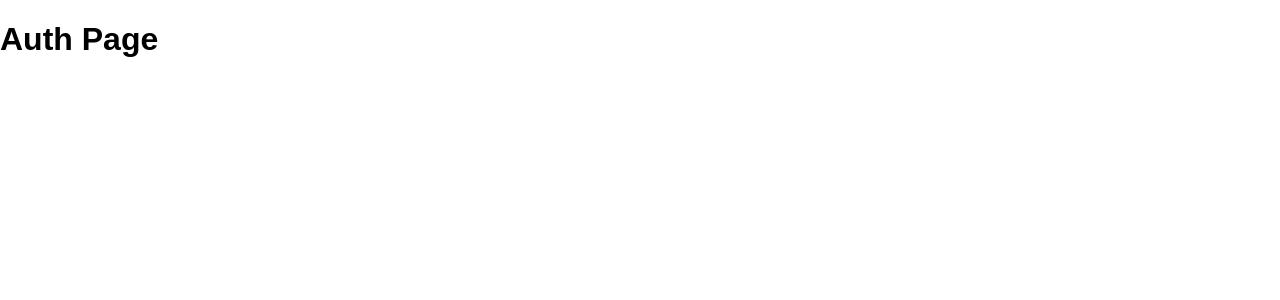
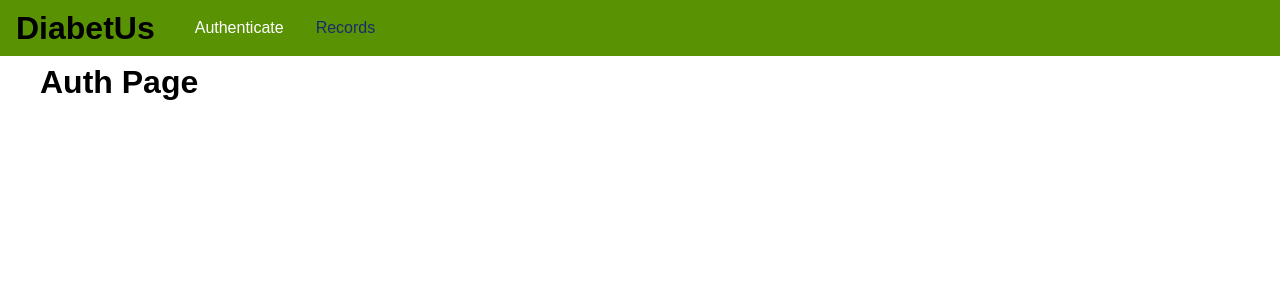
Before and after one commit to enesozkurt/Diabetes-Tracking-App, a React (Create React App) app in the folder frontend/: page /auth in a window 1280 px wide. Shown: the top 300 px of the page. Built offline with nearby package versions, Linux system fonts and the light colour scheme.

Commit message:
Adding Navbar

```diff
--- a/frontend/src/App.css
+++ b/frontend/src/App.css
@@ -1,38 +1,3 @@
-.App {
-  text-align: center;
+.main-content {
+  margin: 4rem 2.5rem;
 }
-
-.App-logo {
-  height: 40vmin;
-  pointer-events: none;
-}
-
-@media (prefers-reduced-motion: no-preference) {
-  .App-logo {
-    animation: App-logo-spin infinite 20s linear;
-  }
-}
-
-.App-header {
-  background-color: #282c34;
-  min-height: 100vh;
-  display: flex;
-  flex-direction: column;
-  align-items: center;
-  justify-content: center;
-  font-size: calc(10px + 2vmin);
-  color: white;
-}
-
-.App-link {
-  color: #61dafb;
-}
-
-@keyframes App-logo-spin {
-  from {
-    transform: rotate(0deg);
-  }
-  to {
-    transform: rotate(360deg);
-  }
-}
--- a/frontend/src/App.js
+++ b/frontend/src/App.js
@@ -5,6 +5,7 @@ import {
     Route,
     Navigate,
 } from "react-router-dom";
+import MainNavigation from "./components/Navigation/MainNavigation";
 
 import AuthPage from "./pages/Auth";
 import RecordsPage from "./pages/Records";
@@ -12,11 +13,14 @@ import RecordsPage from "./pages/Records";
 function App() {
   return (
     <BrowserRouter>
-        <Routes>
-            <Route path="/" element={<Navigate replace to="/auth" />} />
-            <Route path="/auth" element={<AuthPage/>} />
-            <Route path="/records" element={<RecordsPage />} />
-        </Routes>
+        <MainNavigation />
+        <main className="main-content">
+            <Routes>
+                <Route path="/" element={<Navigate replace to="/auth" />} />
+                <Route path="/auth" element={<AuthPage/>} />
+                <Route path="/records" element={<RecordsPage />} />
+            </Routes>
+        </main>
     </BrowserRouter>
   );
 }
--- /dev/null
+++ b/frontend/src/components/Navigation/MainNavigation.css
@@ -0,0 +1,42 @@
+.main-navigation {
+    position: fixed;
+    left: 0;
+    top: 0;
+    width: 100%;
+    height: 3.5rem;
+    background: #599304;
+    padding: 0 1rem;
+    display: flex;
+    align-items: center;
+}
+
+.main-navigation___logo h1 {
+    margin: 0;
+    font-size: 1.5rem;
+}
+
+.main-navigation__items {
+    margin-left: 1.5rem;
+}
+
+.main-navigation__items ul {
+    display: flex;
+    list-style: none;
+    margin: 0;
+    padding: 0;
+}
+
+.main-navigation__items li {
+    margin: 0 1rem;
+}
+
+.main-navigation__items a {
+    text-decoration: none;
+    color: #1a2c6c;
+}
+
+.main-navigation__items a:hover,
+.main-navigation__items a:active,
+.main-navigation__items a.active{
+    color: #ffffff;
+}
--- /dev/null
+++ b/frontend/src/components/Navigation/MainNavigation.js
@@ -0,0 +1,24 @@
+import React from "react";
+import { NavLink } from "react-router-dom";
+
+import './MainNavigation.css'
+
+const mainNavigation = props => (
+    <header className="main-navigation">
+        <div className="main-navigation__logo">
+            <h1>DiabetUs</h1>
+        </div>
+        <nav className="main-navigation__items">
+            <ul>
+                <li>
+                    <NavLink to="/auth">Authenticate</NavLink>
+                </li>
+                <li>
+                    <NavLink to="/records">Records</NavLink>
+                </li>
+            </ul>
+        </nav>
+    </header>
+)
+
+export default mainNavigation;
```
